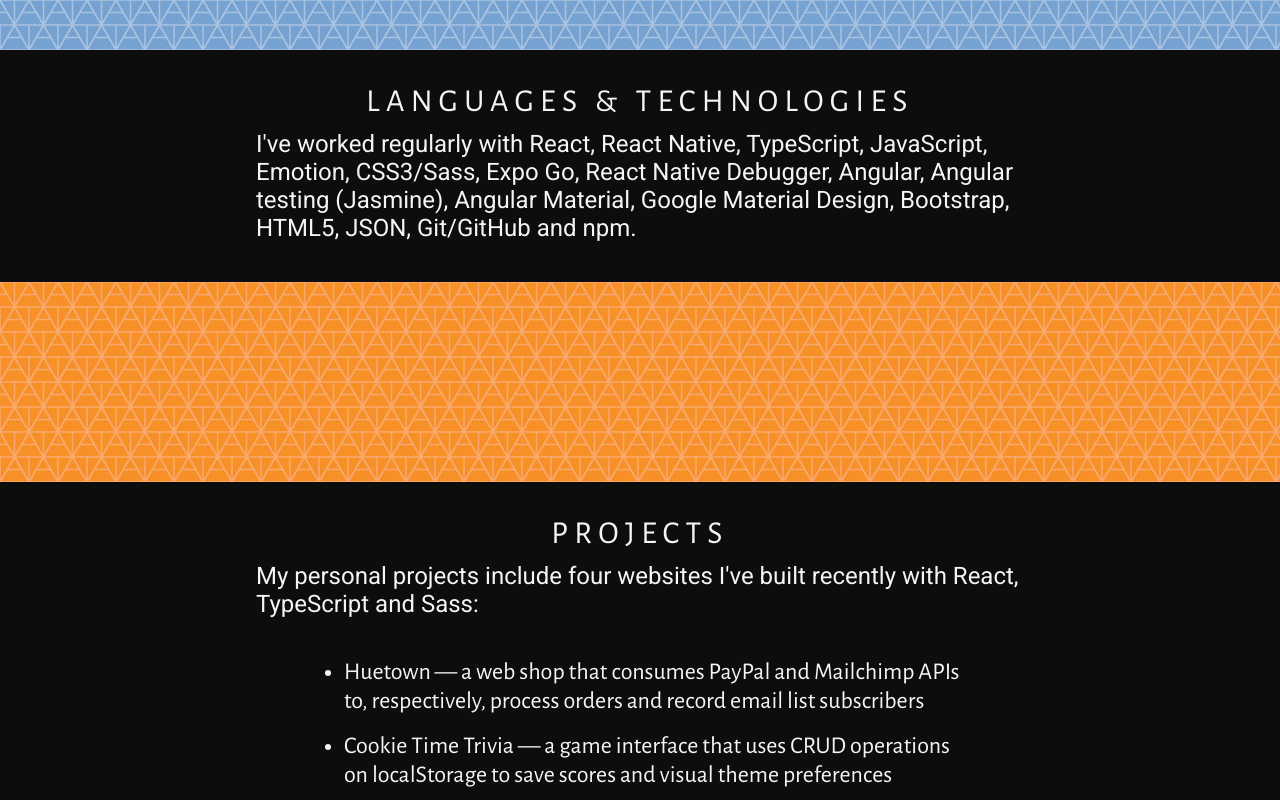
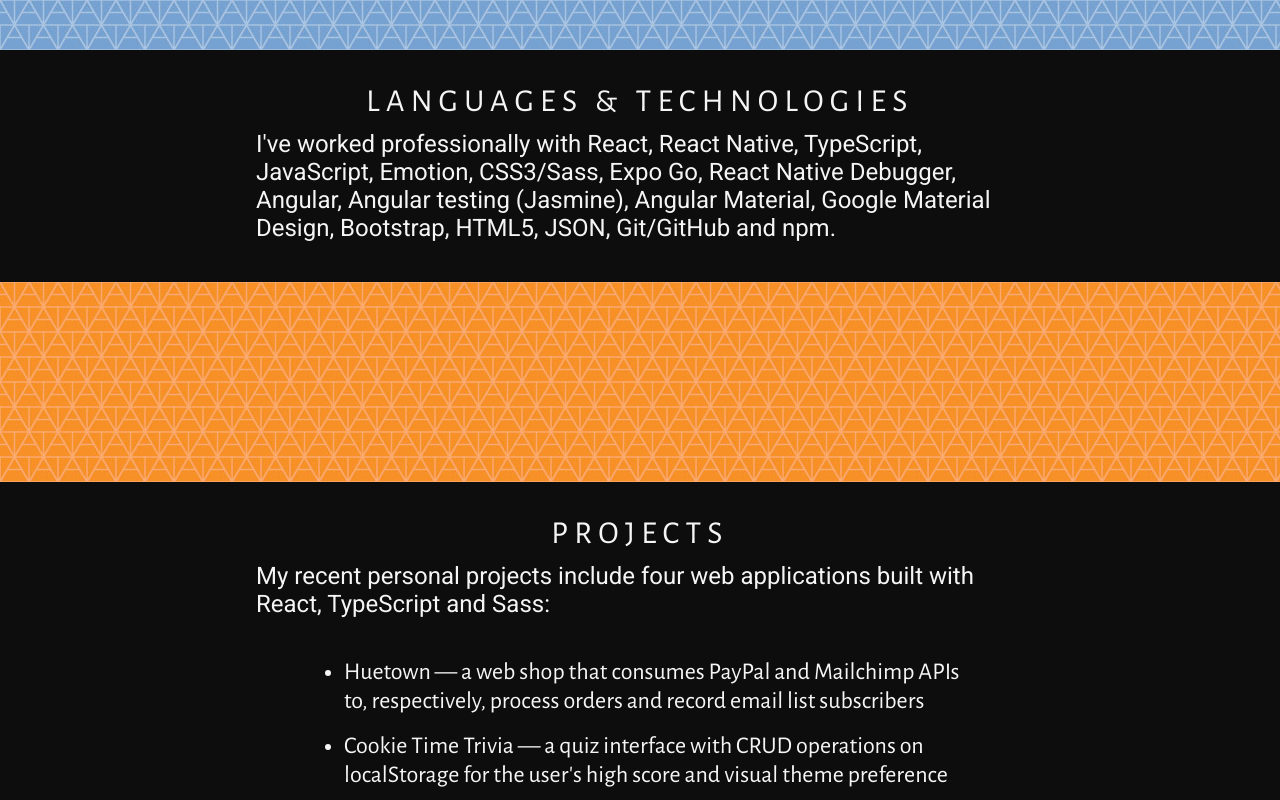
Before and after one commit to alecthibodeau/alecthibodeau.github.io, a React (Create React App) app: page / in a window 1280 px wide. Shown: the part 920-1720 px from the top of the page. Built offline with nearby package versions, Linux system fonts and the light colour scheme.

Commit message:
Update text info

```diff
--- a/src/components/Main.tsx
+++ b/src/components/Main.tsx
@@ -49,7 +49,7 @@
       <section>
         <div className="paragraph-title">languages &&nbsp;technologies</div>
         <p>
-          I've worked regularly with React, React Native, TypeScript, JavaScript,
+          I've worked professionally with React, React Native, TypeScript, JavaScript,
           Emotion, CSS3/Sass, Expo Go, React Native Debugger, Angular, Angular testing
           (Jasmine), Angular Material, Google Material Design, Bootstrap,
           HTML5, JSON, Git/GitHub and npm.
@@ -59,11 +59,11 @@
       <section>
         <div className="paragraph-title">projects</div>
         <p>
-          My personal projects include four websites I've built recently with React, TypeScript and Sass:
+          My recent personal projects include four web applications built with React, TypeScript and Sass:
         </p>
         <ul>
           <li>Huetown &mdash; a web shop that consumes PayPal and Mailchimp APIs to, respectively, process orders and record email list subscribers</li>
-          <li>Cookie Time Trivia &mdash; a game interface that uses CRUD operations on localStorage to save scores and visual theme preferences</li>
+          <li>Cookie Time Trivia &mdash; a quiz interface with CRUD operations on localStorage for the user's high score and visual theme preference</li>
           <li>My art portfolio site &mdash; components rendered from JSON data to display galleries of my earlier work in drawing and printmaking</li>
           <li>This code portfolio site you're now viewing</li>
         </ul>
```
